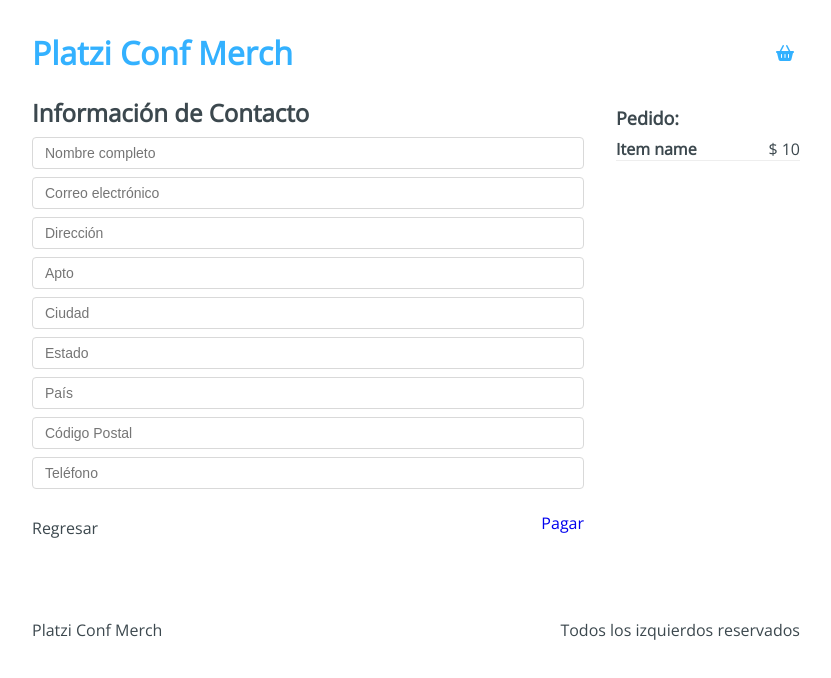
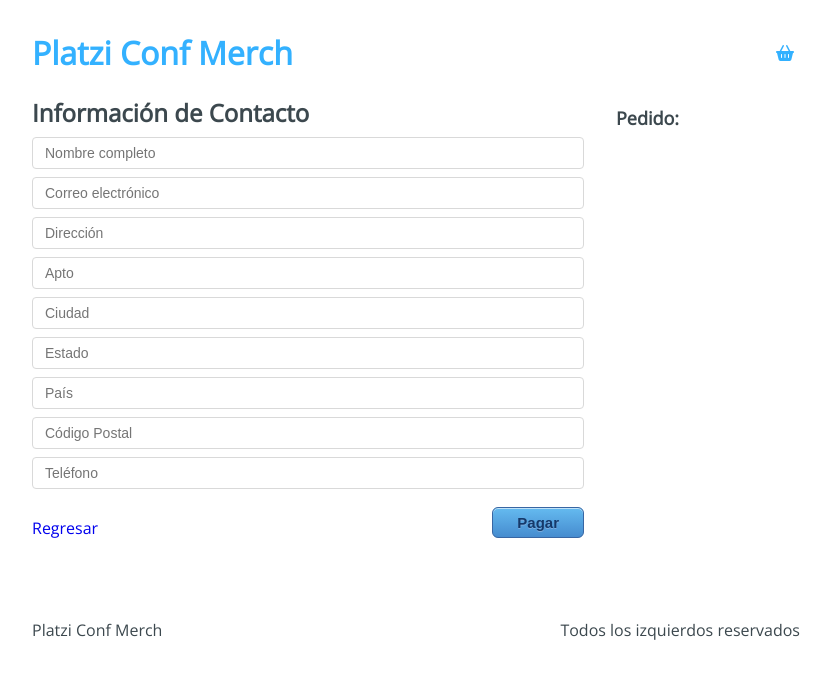
Before and after one commit to jadercano/platzi-conf-merch, a React app: page /checkout/information in a window 1280 px wide. Shown: the top 678 px of the page, without its empty margins (224-1055 px from the left). Built offline with nearby package versions, Linux system fonts and the light colour scheme.

Commit message:
Added functionality to Checkout and Payment Components.

```diff
--- a/src/containers/Checkout.jsx
+++ b/src/containers/Checkout.jsx
@@ -1,28 +1,49 @@
-import React from 'react';
+import React, { useContext } from 'react';
 import { Link } from 'react-router-dom';
+import AppContext from '../context/AppContext';
 import '../styles/components/Checkout.css';
 
-const Checkout = () => (
+const Checkout = () => {
+  const { state, removeFromCart } = useContext(AppContext);
+  const { cart } = state;
+
+  const handleRemoveFromCart = (product) => () => {
+    removeFromCart(product);
+  };
+
+  const handleSumTotal = () => {
+    const reducer = (accumulator, currentValue) =>
+      accumulator + currentValue.price;
+    const sum = cart.reduce(reducer, 0);
+    return sum;
+  };
+
+  return (
     <div className="Checkout">
       <div className="Checkout-content">
         <h3>Lista de Pedidos</h3>
-      <div className="Checkout-item">
+        {cart.map((item) => (
+          <div className="Checkout-item" key={item.id}>
             <div className="Checkout-element">
-          <h4>Item name</h4>
-          <span>$ price</span>
+              <h4>{item.title}</h4>
+              <span>$ {item.price}</span>
             </div>
-        <button type="button">
+            <button type="button" onClick={handleRemoveFromCart(item)}>
               <i className="fas fa-trash-alt" />
             </button>
           </div>
+        ))}
       </div>
+      {cart.length > 0 && (
         <div className="Checkout-sidebar">
-      <h3>Precio total: 10$</h3>
+          <h3>{`Precio total: $ ${handleSumTotal()}`}</h3>
           <Link to="/checkout/information">
             <button type="button">Continuar pedido</button>
           </Link>
         </div>
+      )}
     </div>
   );
+};
 
 export default Checkout;
--- a/src/containers/Information.jsx
+++ b/src/containers/Information.jsx
@@ -1,15 +1,40 @@
-import React from 'react';
-import { Link } from 'react-router-dom';
+import React, { useContext, useRef } from 'react';
+import { Link, useHistory } from 'react-router-dom';
+import AppContext from '../context/AppContext';
 import '../styles/components/Information.css';
 
-const Information = () => (
+const Information = () => {
+  const { state, addToBuyer } = useContext(AppContext);
+  const { cart } = state;
+  const history = useHistory();
+  const form = useRef(null);
+
+  const handleSubmit = () => {
+    const formData = new FormData(form.current);
+    const buyer = {
+      name: formData.get('name'),
+      email: formData.get('email'),
+      address: formData.get('address'),
+      apto: formData.get('apto'),
+      city: formData.get('city'),
+      state: formData.get('state'),
+      country: formData.get('country'),
+      zipcode: formData.get('zipcode'),
+      phone: formData.get('phone'),
+    };
+
+    addToBuyer(buyer);
+    history.push('/checkout/payment');
+  };
+
+  return (
     <div className="Information">
       <div className="Information-content">
         <div className="Information-head">
           <h2>Información de Contacto</h2>
         </div>
         <div className="Information-form">
-        <form>
+          <form ref={form}>
             <input type="text" placeholder="Nombre completo" name="name" />
             <input type="text" placeholder="Correo electrónico" name="email" />
             <input type="text" placeholder="Dirección" name="address" />
@@ -22,22 +47,29 @@
           </form>
         </div>
         <div className="Information-buttons">
-        <div className="Information-back">Regresar</div>
+          <div className="Information-back">
+            <Link to="/checkout">Regresar</Link>
+          </div>
           <div className="Information-next">
-          <Link to="/checkout/payment">Pagar</Link>
+            <button type="button" onClick={handleSubmit}>
+              Pagar
+            </button>
           </div>
         </div>
       </div>
       <div className="Information-sidebar">
         <h3>Pedido:</h3>
-      <div className="Information-item">
+        {cart.map((item) => (
+          <div className="Information-item" key={item.id}>
             <div className="Information-element">
-          <h4>Item name</h4>
-          <span>$ 10</span>
+              <h4>{item.title}</h4>
+              <span>$ {item.price}</span>
             </div>
           </div>
+        ))}
       </div>
     </div>
   );
+};
 
 export default Information;
--- a/src/hooks/useInitialState.js
+++ b/src/hooks/useInitialState.js
@@ -18,7 +18,14 @@
     });
   };
 
-  return { addToCart, removeFromCart, state };
+  const addToBuyer = (payload) => {
+    setState({
+      ...state,
+      buyer: [...state.buyer, payload],
+    });
+  };
+
+  return { addToCart, removeFromCart, addToBuyer, state };
 };
 
 export default useInitialState;
--- a/src/initialState.js
+++ b/src/initialState.js
@@ -1,5 +1,6 @@
 export default {
   cart: [],
+  buyer: [],
   products: [
     {
       id: '1',
```
Lines whose indentation alone changed are shown as unchanged.
